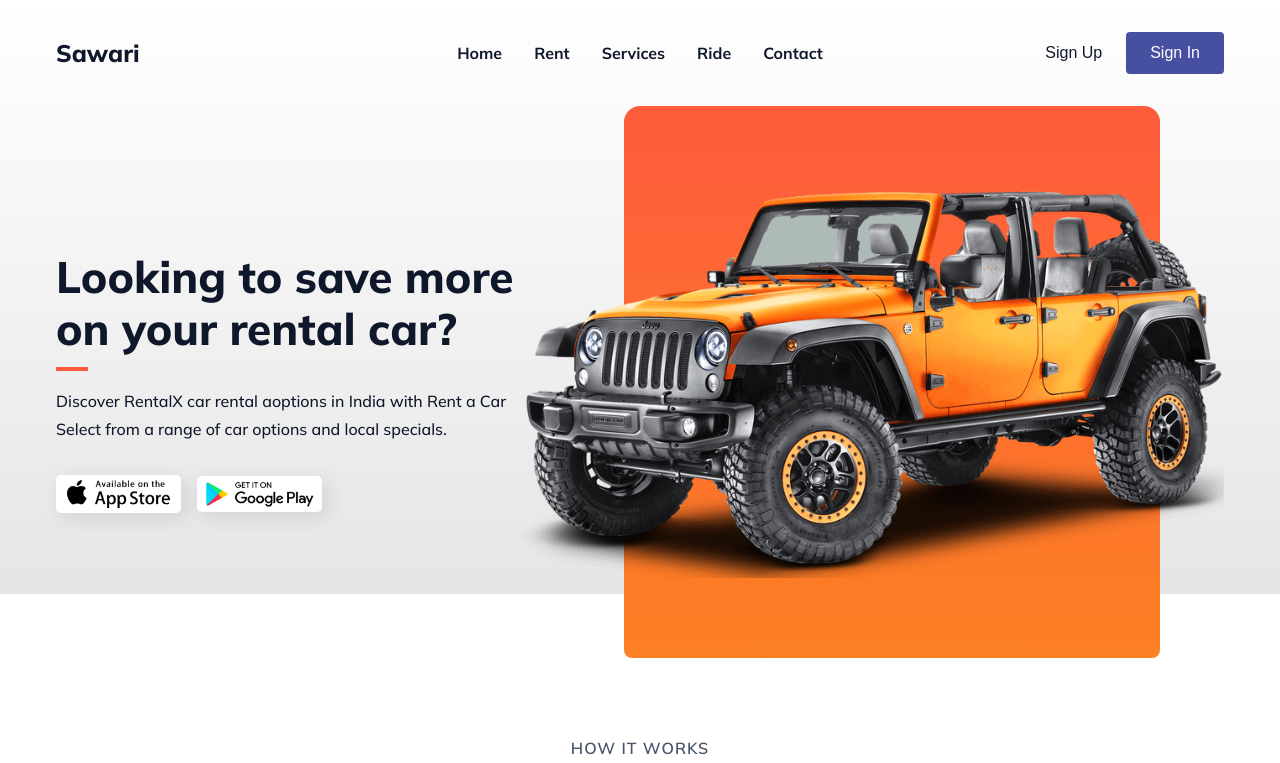
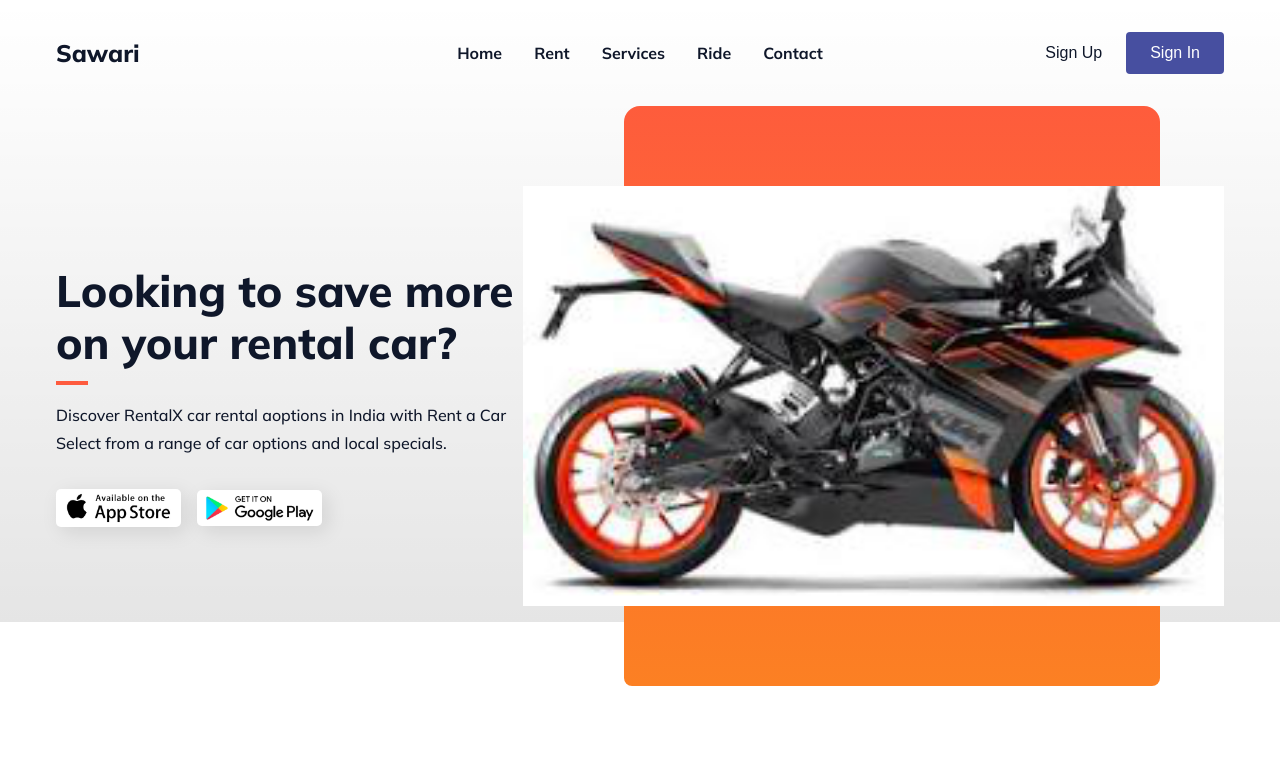
Before and after one commit to Mrinal-kr/NIT-Rental, a plain HTML site: page index.html in a window 1280 px wide. Shown: the top 763 px of the page. Drawn offline with nearby package versions, Linux system fonts and the light colour scheme.

Commit message:
Update index.html

```diff
--- a/index.html
+++ b/index.html
@@ -57,7 +57,7 @@
       </nav>
       <div class="section__container header__container" id="home">
         <div class="header__image">
-          <img src="assets/header.png" alt="header" />
+          <img src="assets/bike.png" alt="header" />
         </div>
         <div class="header__content">
           <h1>Looking to save more on your rental car?</h1>
```
